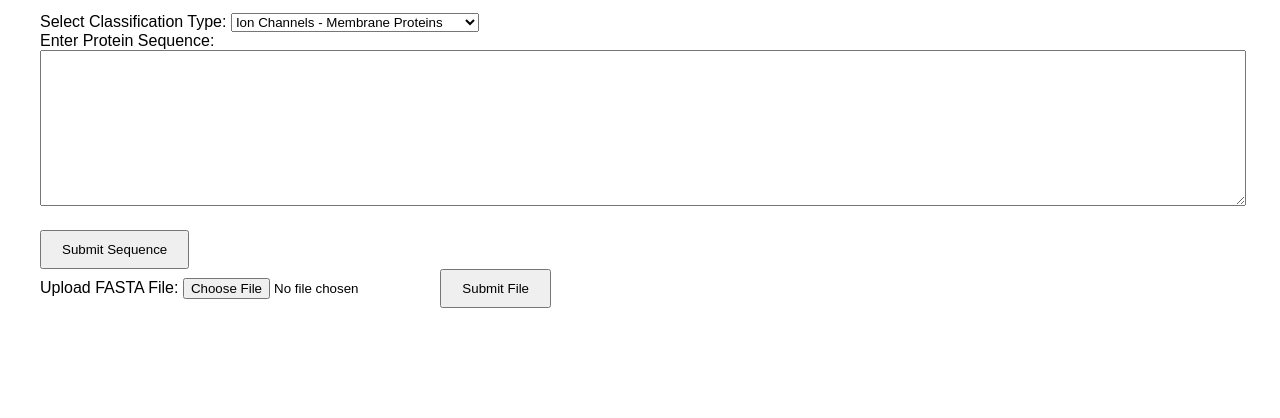
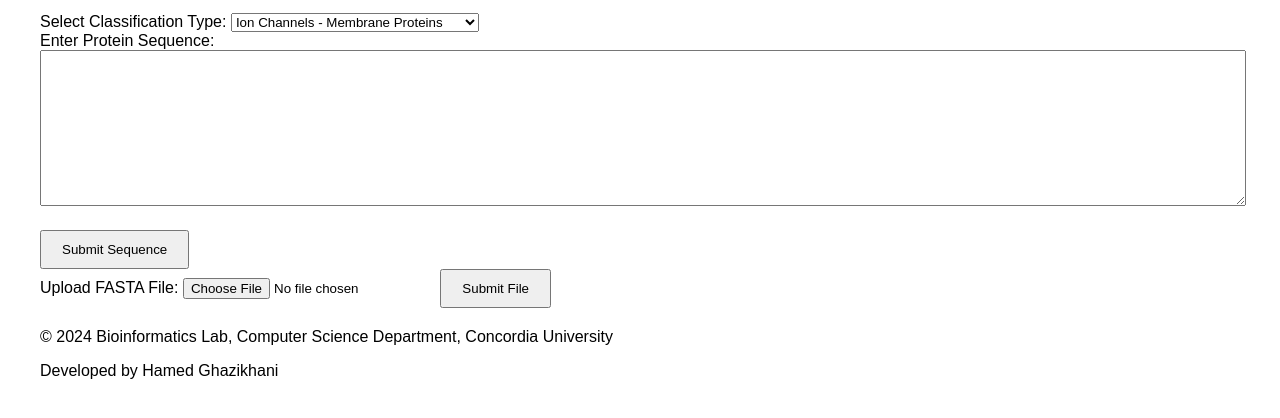
Before and after one commit to ghazikhanihamed/TooT-PLM-ionCT_Website, a Flask app: page / in a window 1280 px wide. Shown: the part 261-679 px from the top of the page. Run offline with Flask 3, Linux system fonts and the light colour scheme.

Commit message:
adding copyright

```diff
--- a/templates/index.html
+++ b/templates/index.html
@@ -42,6 +42,11 @@
         <button onclick="submitFile()">Submit File</button>
     </div>
 
+    <footer>
+        <p>&copy; <span id="year"></span> Bioinformatics Lab, Computer Science Department, Concordia University</p>
+        <p>Developed by Hamed Ghazikhani</p>
+    </footer>
+
     <script>
         function submitSequence() {
             var sequence = document.getElementById('proteinSequence').value;
@@ -71,6 +76,8 @@
                 .then(response => response.json())
                 .then(data => alert('File submitted: ' + data.file_name + '\nClassification Type: ' + data.classificationType));
         }
+
+        document.getElementById('year').textContent = new Date().getFullYear();
     </script>
 
 </body>
```
